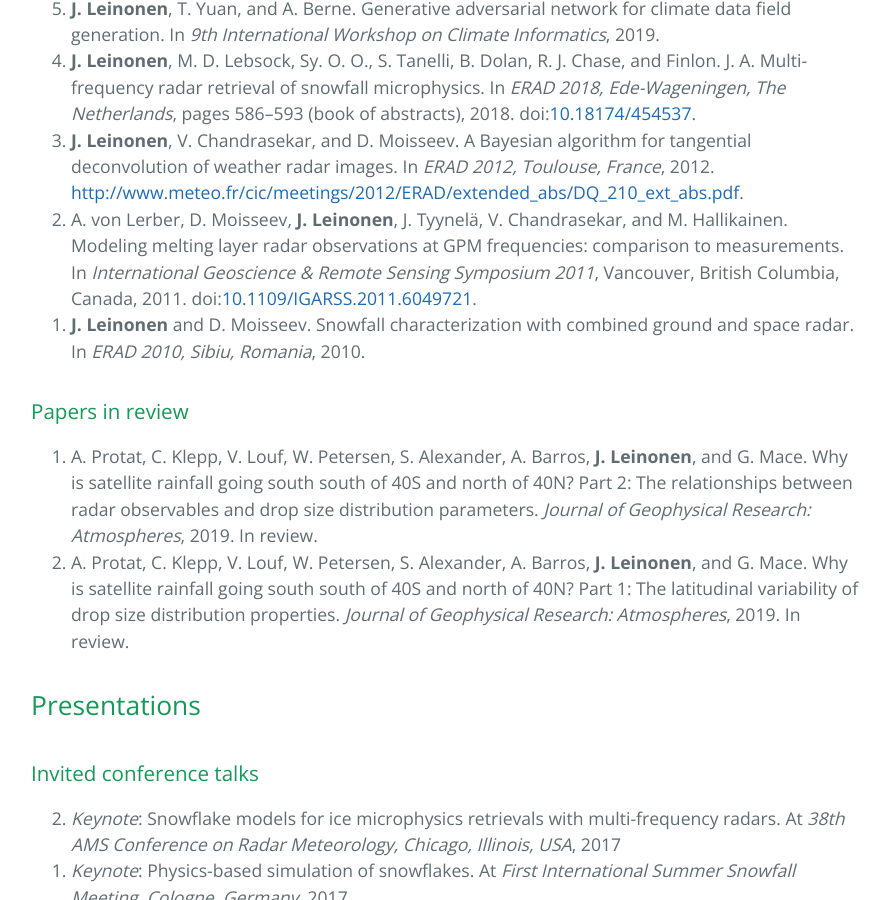
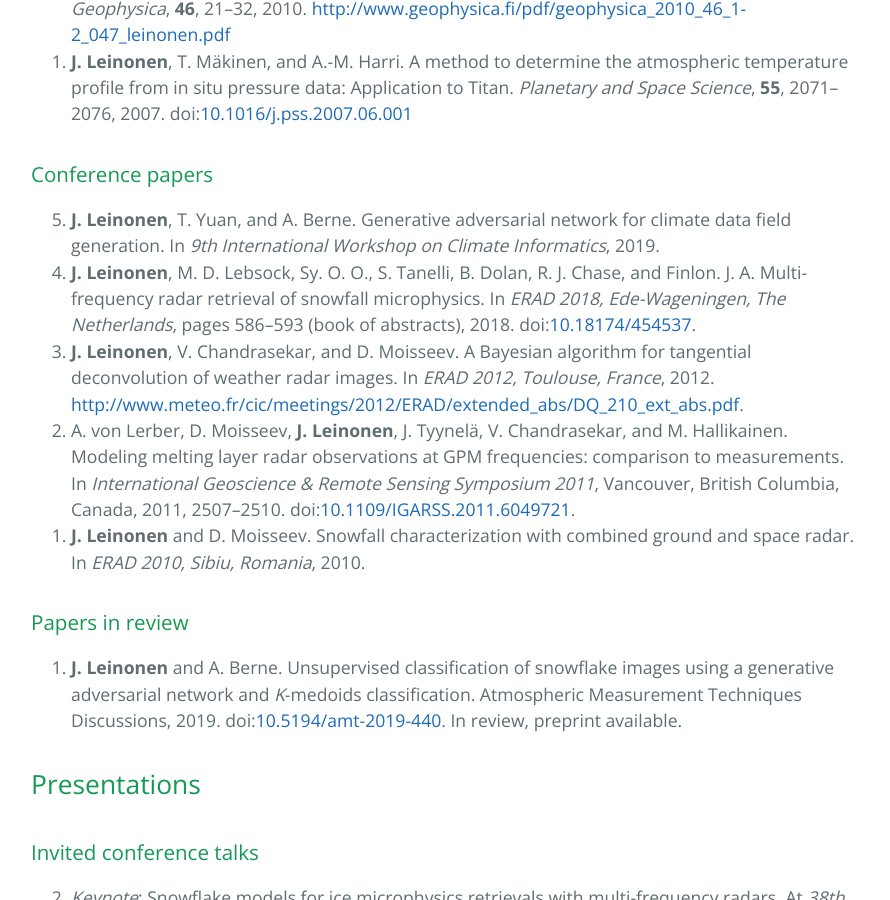
Before and after one commit to jleinonen/jleinonen.github.io, a Jekyll site: the page built from about.md, in a window 1280 px wide and 900 px high, scrolled down 3529 px. Shown: the whole window, without its empty margins (193-1083 px from the left). Built offline with Jekyll 4.4.1, drawn with Linux system fonts in a browser that asks for light colours; some of the changed text lies outside the part shown.

Commit message:
Update about page

```diff
--- a/about.md
+++ b/about.md
@@ -16,6 +16,10 @@ I'm working with the [Environmental Remote Sensing Laboratory](https://www.epfl.
 
 ### Journal articles
 
+0. A. Protat, C. Klepp, V. Louf, W. Petersen, S. Alexander, A. Barros, **J. Leinonen**, and G. Mace.
+The Latitudinal Variability of Oceanic Rainfall Properties and Its Implication for Satellite Retrievals: 2. The Relationships Between Radar Observables and Drop Size Distribution Parameters. *Journal of Geophysical Research: Atmospheres*, **124**, 13312–13324, 2019. doi:[10.1029/2019JD031011](https://dx.doi.org/10.1029/2019JD031011)
+0. A. Protat, C. Klepp, V. Louf, W. Petersen, S. Alexander, A. Barros, **J. Leinonen**, and G. Mace.
+The Latitudinal Variability of Oceanic Rainfall Properties and Its Implication for Satellite Retrievals: 1. Drop Size Distribution Properties. *Journal of Geophysical Research: Atmospheres*, **124**, 13291–13311, 2019. doi:[10.1029/2019JD031010](https://dx.doi.org/10.1029/2019JD031010)
 0. F. Tridon, A. Battaglia, R. J. Chase, F. J. Turk, **J. Leinonen**, S. Kneifel, K. Mroz, J. Finlon,
 Bansemer A., S. Tanelli, A. J. Heymsfield, and S. W. Nesbitt. The microphysics of stratiform precipitation during OLYMPEx: compatibility between 3-frequency radar and airborne
 in situ observations. *Journal of Geophysical Research: Atmospheres*, **124**, 8764–8792, 2019.
@@ -100,7 +104,7 @@ The Netherlands*, pages 586–593 (book of abstracts), 2018. doi:[10.18174/45453
 0. **J. Leinonen**, V. Chandrasekar, and D. Moisseev. A Bayesian algorithm for tangential deconvolution of weather radar images. In *ERAD 2012, Toulouse, France*, 2012. [http://www.meteo.fr/cic/meetings/2012/ERAD/extended_abs/DQ_210_ext_abs.pdf](http://www.meteo.fr/cic/meetings/2012/ERAD/extended_abs/DQ_210_ext_abs.pdf).
 0. A. von Lerber, D. Moisseev, **J. Leinonen**, J. Tyynelä, V. Chandrasekar, and M. Hallikainen.
 Modeling melting layer radar observations at GPM frequencies: comparison to measurements.
-In *International Geoscience & Remote Sensing Symposium 2011*, Vancouver, British Columbia, Canada, 2011.
+In *International Geoscience & Remote Sensing Symposium 2011*, Vancouver, British Columbia, Canada, 2011, 2507–2510.
 doi:[10.1109/IGARSS.2011.6049721](https://doi.org/10.1109/IGARSS.2011.6049721).
 0. **J. Leinonen** and D. Moisseev. Snowfall characterization with combined ground and space radar.
 In *ERAD 2010, Sibiu, Romania*, 2010.
@@ -108,13 +112,9 @@ In *ERAD 2010, Sibiu, Romania*, 2010.
 
 ### Papers in review
 
-0. A. Protat, C. Klepp, V. Louf, W. Petersen, S. Alexander, A. Barros, **J. Leinonen**, and G. Mace.
-Why is satellite rainfall going south south of 40S and north of 40N? Part 2: The relationships
-between radar observables and drop size distribution parameters. *Journal of Geophysical Research: Atmospheres*, 2019. In review.
-0. A. Protat, C. Klepp, V. Louf, W. Petersen, S. Alexander, A. Barros, **J. Leinonen**, and G. Mace.
-Why is satellite rainfall going south south of 40S and north of 40N? Part 1: The latitudinal
-variability of drop size distribution properties. *Journal of Geophysical Research: Atmospheres*, 2019. In review.
-
+0. **J. Leinonen** and A. Berne. Unsupervised classification of snowflake images using a generative
+adversarial network and _K_-medoids classification. Atmospheric Measurement Techniques Discussions, 2019. doi:[10.5194/amt-2019-440](https://doi.org/10.5194/amt-2019-440). In review, preprint available.
+{: reversed="reversed"}
 
 ## Presentations
 
```
